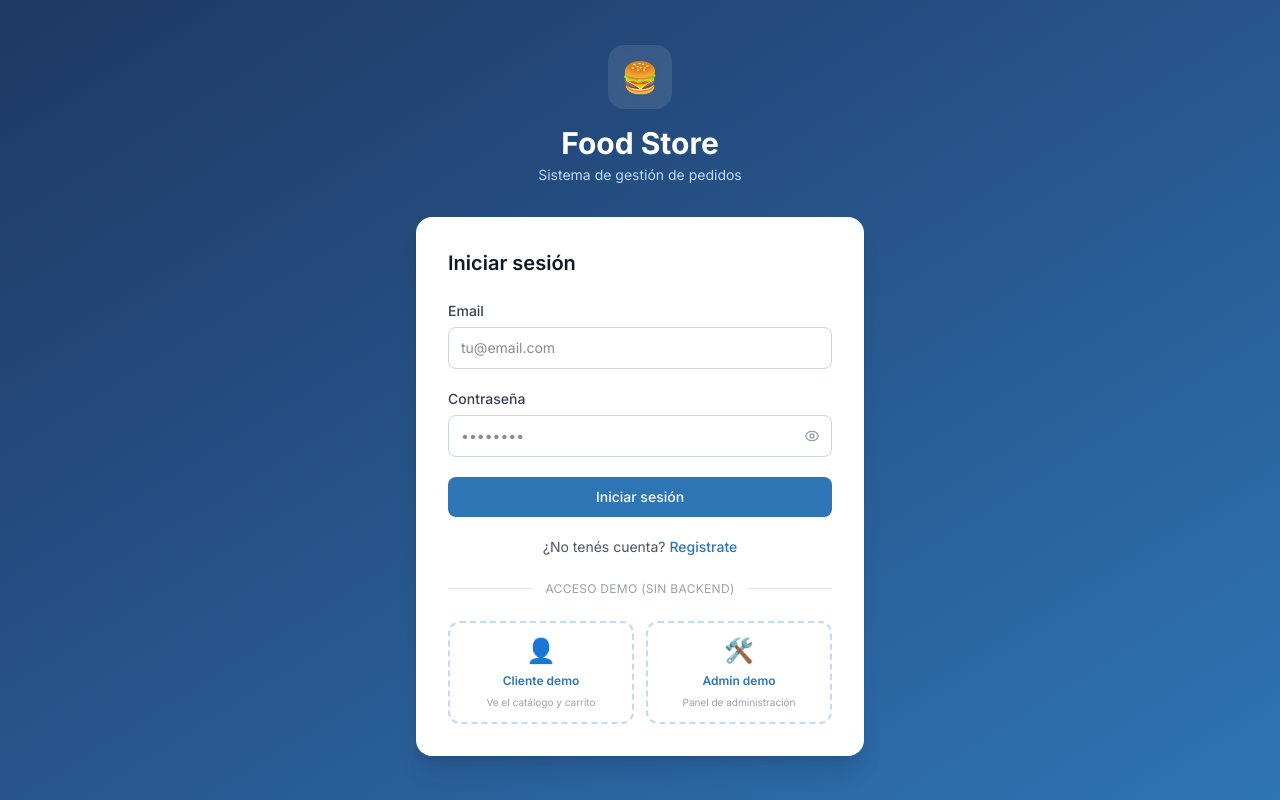
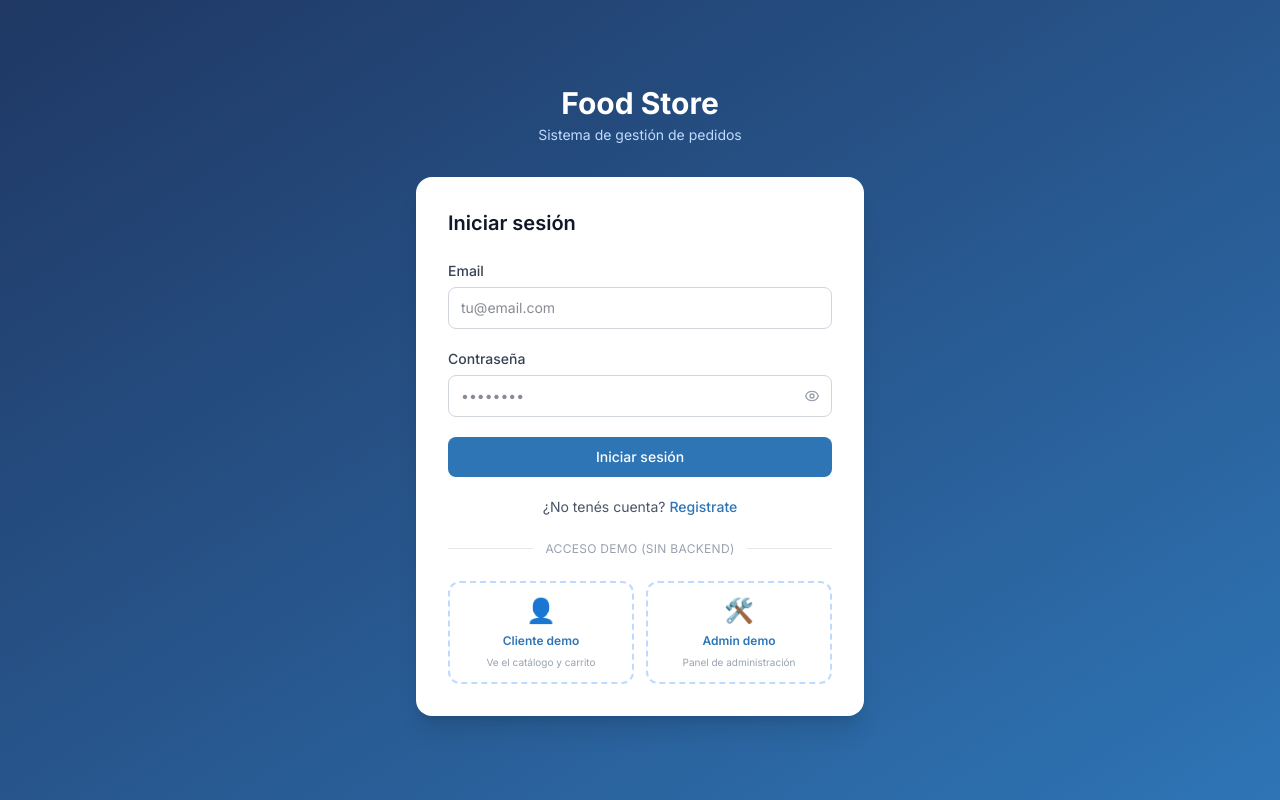
Before and after one commit to tomimastro069/Parcial1-Prog-4, a React (Vite) app in the folder frontend/: page /login in a window 1280 px wide. Built offline with nearby package versions, Linux system fonts and the light colour scheme; no server answers.

Commit message:
hamburguesa

```diff
--- a/frontend/src/pages/auth/LoginPage.tsx
+++ b/frontend/src/pages/auth/LoginPage.tsx
@@ -16,9 +16,6 @@ export default function LoginPage() {
       <div className="w-full max-w-md">
         {/* Logo */}
         <div className="text-center mb-8">
-          <div className="inline-flex items-center justify-center w-16 h-16 rounded-2xl bg-white/10 backdrop-blur mb-4">
-            <span className="text-3xl">🍔</span>
-          </div>
           <h1 className="text-3xl font-bold text-white">Food Store</h1>
           <p className="text-blue-200 mt-1 text-sm">Sistema de gestión de pedidos</p>
         </div>
```
